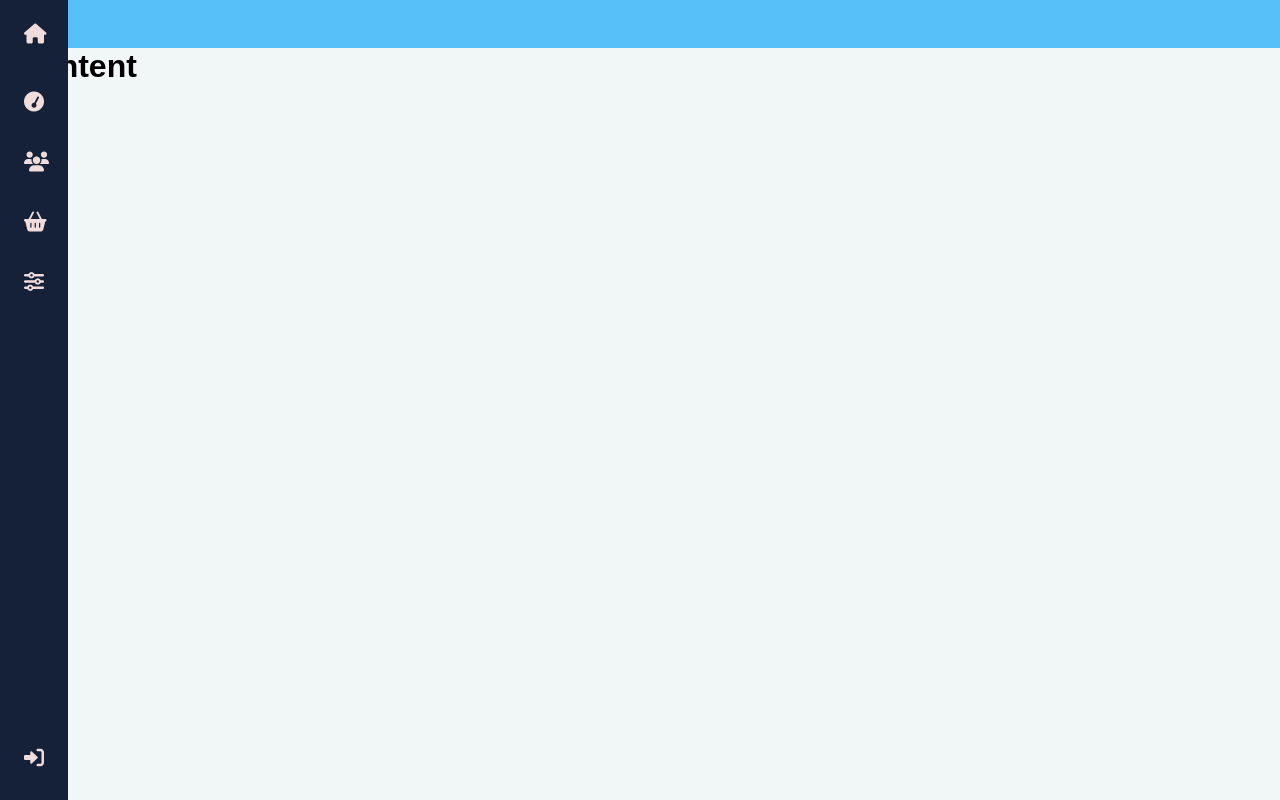
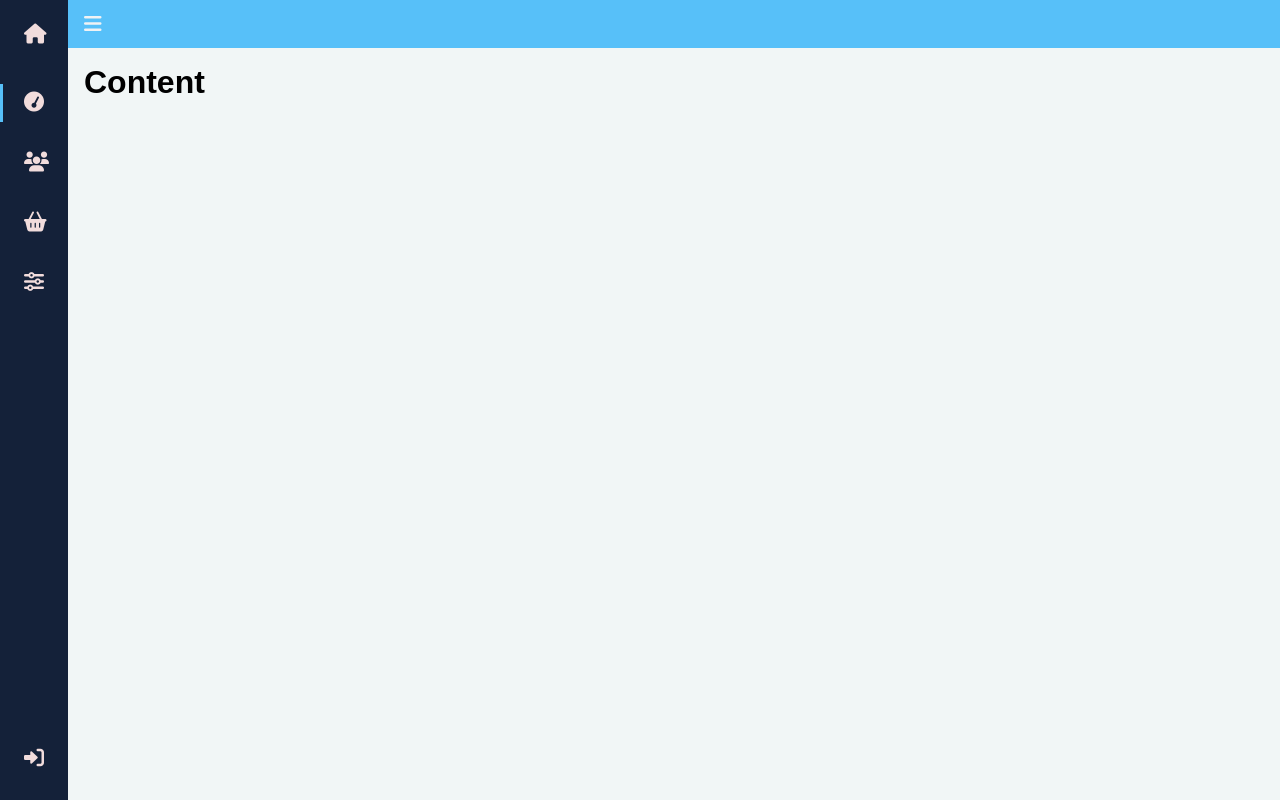
Before and after one commit to rovertnet/mon-projet1, a React (Create React App) app: page / in a window 1280 px wide. Built offline with nearby package versions, Linux system fonts and the light colour scheme; a web font is replaced by a local one.

Commit message:
last commite

```diff
--- a/src/Composants/Sidbar.js
+++ b/src/Composants/Sidbar.js
@@ -4,13 +4,13 @@ import {Link} from 'react-router-dom'
 
 const Sidbar = () => {
   return (
-    <main>
-        <header className='header'>
+    <main className='space-toggle'>
+          <header className='header space-toggle'>
             <div className='header-toggle'>
                 <i class="fas fa-bars"></i>
             </div>
         </header>
-        <aside className='sidebar'>
+        <aside className='sidebar show'>
             <nav className='nav'>
                 <div>
                     <Link to="/" className='nav-logo'>
@@ -18,7 +18,7 @@ const Sidbar = () => {
                         <span className='nav-logo-name'>  Home page</span>
                     </Link>
                     <div className='nav-list'>
-                        <Link to="/dashboard" className='nav-link'>
+                        <Link to="/dashboard" className='nav-link active'>
                             <i className='fas fa-tachometer nav-logo-icon'></i>
                             <span className='nav-list-name'>  DashBoard</span>
                         </Link>
--- a/src/Styles/index.css
+++ b/src/Styles/index.css
@@ -46,7 +46,7 @@ main{
 .sidebar{
     position: fixed;
     top: 0;
-    left: 0;
+    left: -30%;
     height: 100vh;
     width: var(--nav-width);
     padding-top: 1rem;
@@ -81,7 +81,38 @@ main{
     color: var(--white-color);
 }
 .nav-link{
+    position: relative;
     color: var(--first-color-alt);
     transition: 0.5s;
     margin-bottom: 1.5rem;
 }
+.nav-link:hover{
+    color: var(--white-color);
+    background-color: #022f60;
+}
+.active{
+    color: var(--white-color);
+    background-color: rgba(0, 0, 0, 0, 1);
+}
+.active::before{
+    content: "";
+    position: absolute;
+    left: 0;
+    top: 0;
+    height: 38px;
+    width: 3px;
+    background-color: var(--white-color);
+    transition: .5s;
+}
+.show{
+    left: 0;
+}
+.space-toggle{
+    padding-left: calc(var(--nav-width) + 1rem);
+}
+@media screen and (min-width : 768px) {
+      main{
+        margin: calc(var(--header-height) + 1rem) 0 0 0;
+        padding: 0 1rem 0 calc(var(--nav-width) + 2rem);
+      }
+}
```
